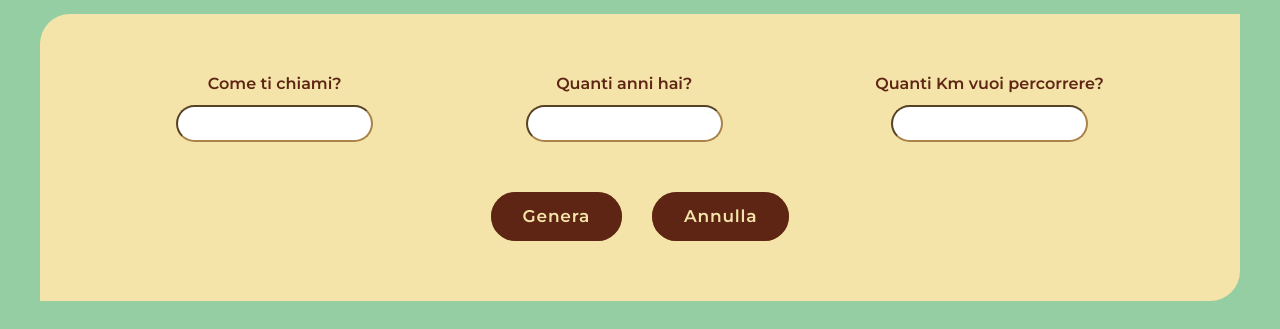
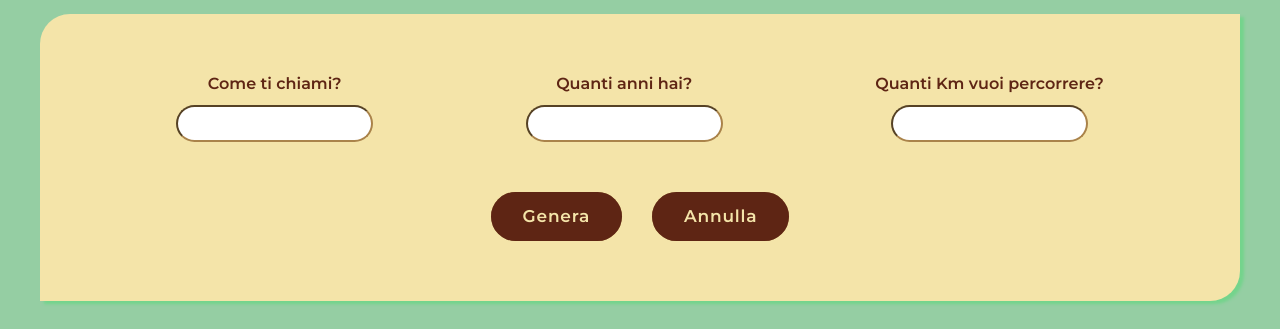
Before and after one commit to FrancescoThomasFalanga/js-biglietto-treno-form, a plain HTML site: page index.html in a window 1280 px wide. Shown: the part 121-450 px from the top of the page. Drawn offline with Linux system fonts and the light colour scheme.

Commit message:
+ box-shadow

```diff
--- a/css/style.css
+++ b/css/style.css
@@ -31,6 +31,7 @@ body {
     border-bottom-right-radius: 30px;
     padding: 60px;
     background-color: #f4e4a9;
+    box-shadow: 4px 3px 3px #74d48c;
 }
 /* __________________________________________________ */
 .second-border {
```
